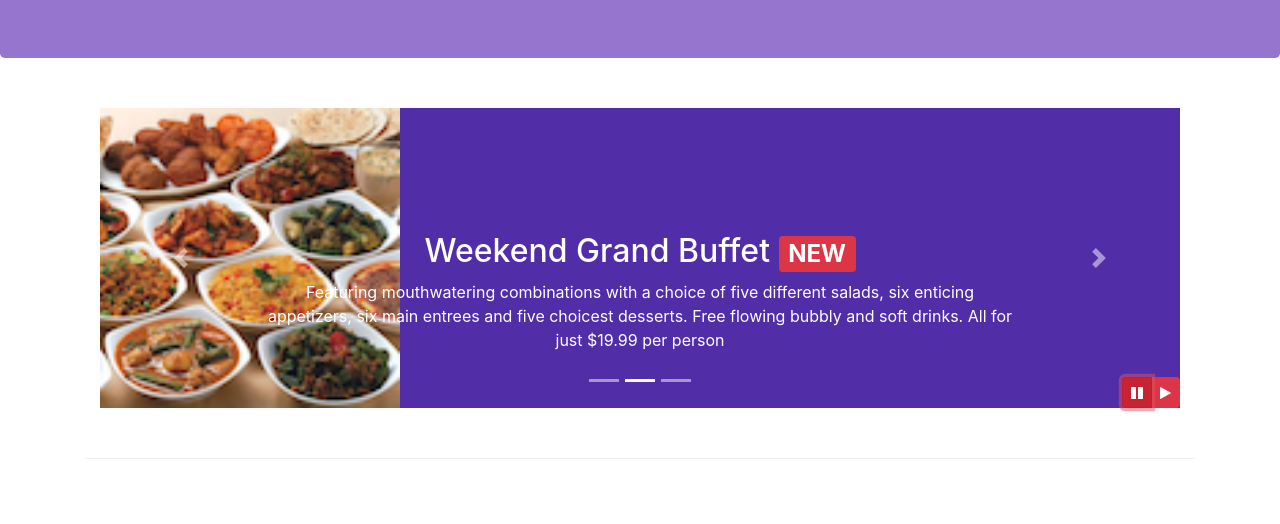
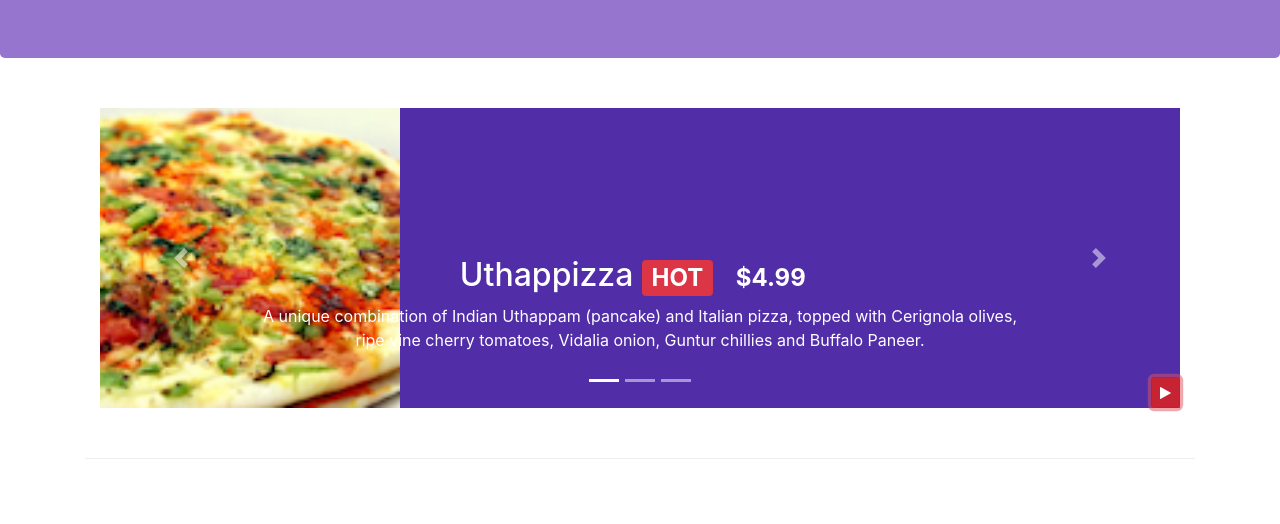
Before and after one commit to aryanmehrotra/Coursera_Front-End-Web-UI-Frameworks-and-Tools-Bootstrap-4, a website: page Week 3/index.html in a window 1280 px wide. Both pictures are taken after a click on the button 1137 px from the left and 668 px from the top of the page. Shown: the part 276-800 px from the top of the page. Drawn offline with nearby package versions, Linux system fonts and the light colour scheme.

Commit message:
More Bootstrap JQuery

```diff
--- a/Week 3/index.html
+++ b/Week 3/index.html
@@ -205,14 +205,11 @@
                     <a class="carousel-control-next" href="#mycarousel" role="button" data-slide="next">
                         <span class="carousel-control-next-icon"></span>
                     </a>
-                    <div class="btn-group" id="carouselButton">
-                        <button class="btn btn-danger btn-sm" id="carousel-pause">
-                            <span class="fa fa-pause"></span>
+
+                        <button class="btn btn-danger btn-sm " id="carouselButton">
+                            <span id="carousel-button-icon" class="fa fa-pause" ></span>
                         </button>
-                        <button class="btn btn-danger btn-sm" id="carousel-play">
-                            <span class="fa fa-play"></span>
-                        </button>
-                    </div>
+
                 </div>
             </div>
         </div>
@@ -320,11 +317,17 @@
     <script>
         $(document).ready(function(){
             $('#mycarousel').carousel({interval : 2000});
-            $('#mycarousel-pause').click(function(){
-                $('#mycarousel').carousel('pause');
-            });
-            $('#mycarousel-play').click(function(){
-                $('#mycarousel').carousel('cycle');
+            $("#carouselButton").click(function(){
+                if ($("#carouselButton").children("span").hasClass('fa-pause')) {
+                    $("#mycarousel").carousel('pause');
+                    $("#carouselButton").children("span").removeClass('fa-pause');
+                    $("#carouselButton").children("span").addClass('fa-play');
+                }
+                else if ($("#carouselButton").children("span").hasClass('fa-play')){
+                    $("#mycarousel").carousel('cycle');
+                    $("#carouselButton").children("span").removeClass('fa-play');
+                    $("#carouselButton").children("span").addClass('fa-pause');
+                }
             });
         });
     </script>
```
